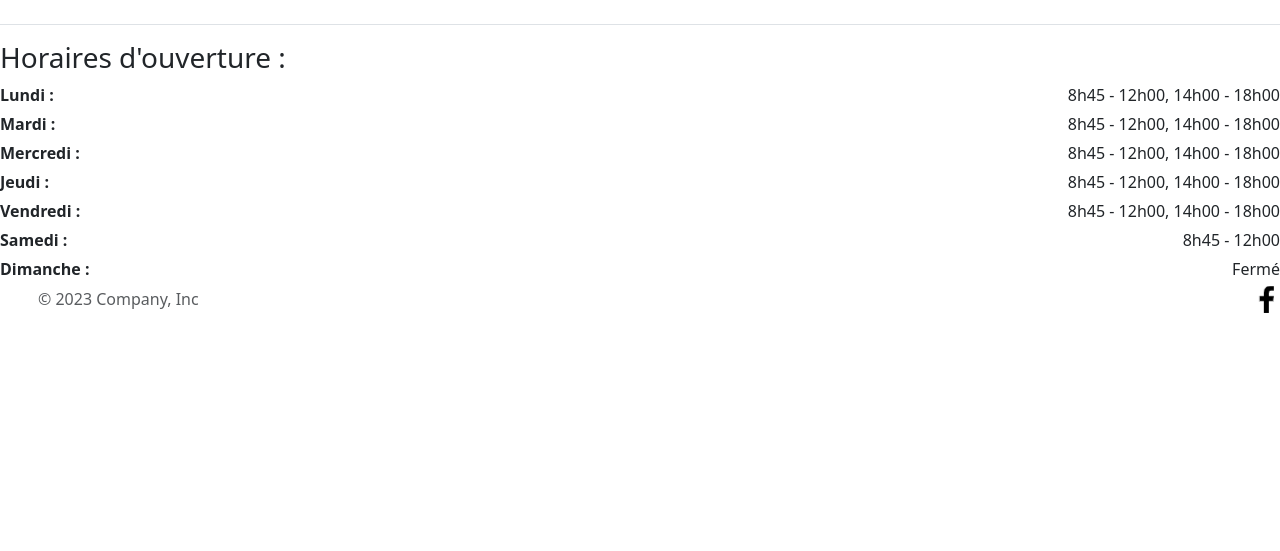
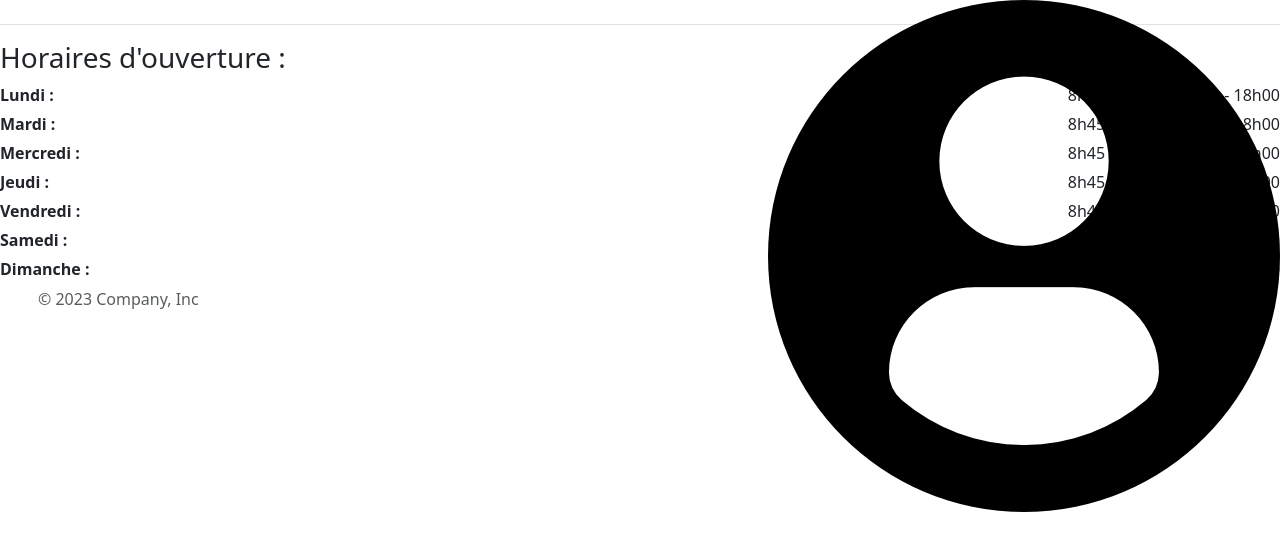
Before and after one commit to dev-passion76/garage_parrot, a PHP site: page /authentification in a window 1280 px wide. Shown: the top 551 px of the page. Run offline with PHP 8.4, Linux system fonts and the light colour scheme.

Commit message:
Ajout icon profil connexion + CSS

```diff
--- a/lib_page/vignette_auto.php
+++ b/lib_page/vignette_auto.php
@@ -17,7 +17,6 @@ require_once '../lib/bib_composant_affiche.php';
 </div>
 </div>
 </div>
-
 <h2>
 <a href="fiche_voiture.php?code_vehicule=<?= $raw['idx_vehicule']?>"><span class="h2-marque"><?= $raw['description']?></span></a>
 </h2>
--- a/web/authentification.php
+++ b/web/authentification.php
@@ -28,8 +28,14 @@ if (isset($_SERVER['REQUEST_METHOD']) && $_SERVER['REQUEST_METHOD'] == 'POST'){
         $okConnect = 0;
     }
 }
+
 require_once '../lib_page/header.php';
 ?><body>
+    <div id="navbar">
+        <div id="profile-icon">
+            <img src="assets/photos_vehicules/utilisateur-de-profil.png" alt="Profil">
+        </div>
+    </div>
 <?php if (isset($okConnect)) {?>
     <div>
         <?= ($okConnect ? "OK" : "FUCK") ?>
@@ -41,5 +47,4 @@ require_once '../lib_page/footer.php';
 ?>
 <script src="https://ajax.googleapis.com/ajax/libs/jquery/3.5.1/jquery.min.js"></script>
 <script src="js/plugins/bootstrap.bundle.min.js"></script>
-</body>
-</html> <!-- ICI fermants HTML mais pas le début ?? -->
+ <!-- ICI fermants HTML mais pas le début ?? -->
--- a/web/authentification_emp.php
+++ b/web/authentification_emp.php
@@ -41,7 +41,6 @@ if (isset($_POST['username']) && isset($_POST['password'])) {
     } else {
         echo 'Identifiants incorrects. Veuillez réessayer.';
     }
-}
 ?>
 </body>
 </html>
@@ -70,7 +69,7 @@ if (isset($_SERVER['REQUEST_METHOD']) && $_SERVER['REQUEST_METHOD'] == 'POST'){
     $reponse = DbAccess::canFind($pdo, $sql);
     if ($reponse){
         // utilisateur OK
-        $okConnect = 1;
+        $okConnect = 2; //ici j'ai changé le numéro 1 par 2 pour ne pas avoir conflit avec l'admin
         // Donc va enregister dans la session les informations de la connexion utilisateur
         $_SESSION['userConnect'] = $reponse;
     }
@@ -91,3 +90,5 @@ require_once '../lib_page/footer.php';
 ?>
 <script src="https://ajax.googleapis.com/ajax/libs/jquery/3.5.1/jquery.min.js"></script>
 <script src="js/plugins/bootstrap.bundle.min.js"></script>
+</body>
+</html>
--- a/web/css/style.css
+++ b/web/css/style.css
@@ -3,6 +3,11 @@
     padding: 0;
     box-sizing: border-box;
 } */
+#profile-icon {
+  position: absolute;
+  top: 0;
+  right: 0;
+}
 
 .carousel.slide {
     position: relative;
--- a/web/index.php
+++ b/web/index.php
@@ -22,7 +22,7 @@ require_once '../bibappli/lib_metier.php';
 require_once '../lib_page/header.php';
 ?>
 <body>
-  <!-- <a href="modif_admin">Modifications informations</a> --> <!-- eror not found -->
+  <!-- <a href="modif_admin">Modifications informations</a> --> <!-- error not found -->
   <div id="carouselExample" class="carousel slide">
   <div class="carousel-inner">
     <div class="carousel-item active">
@@ -145,8 +145,6 @@ require_once '../lib_page/header.php';
     Nos occasions récentes à faible KM
   </a>
 </div>
-  <div>
-
   <div class="container-page" style="100%">
 <?php
    $sql = "select * from vehicule";
```
Also changed, not shown: web/assets/photos_vehicules/utilisateur-de-profil.png (added).
